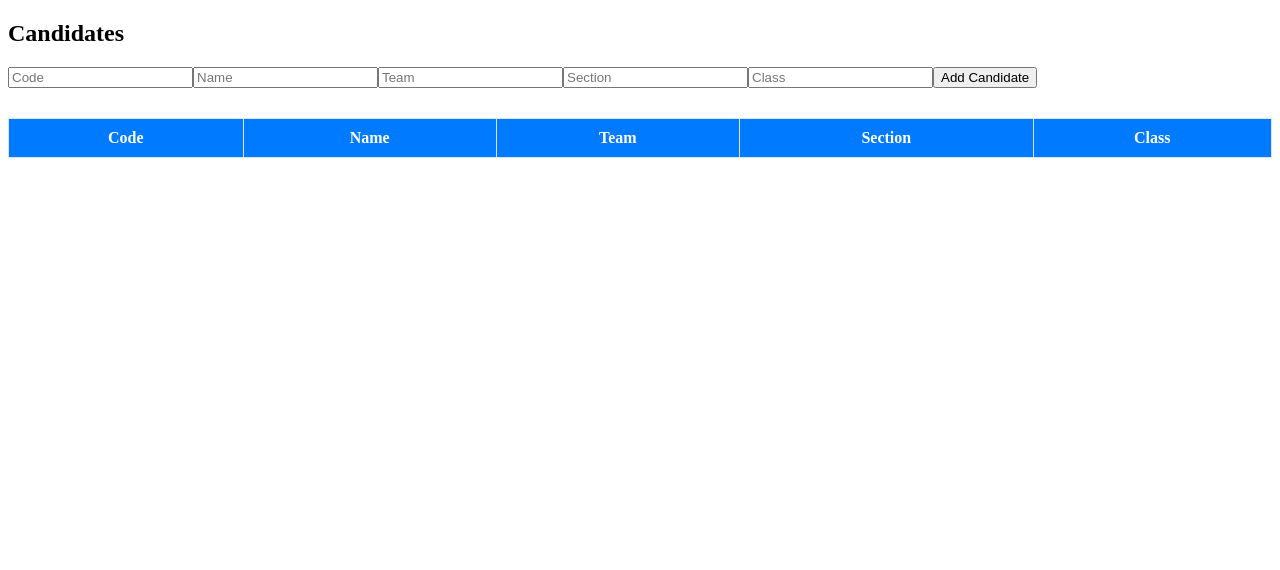
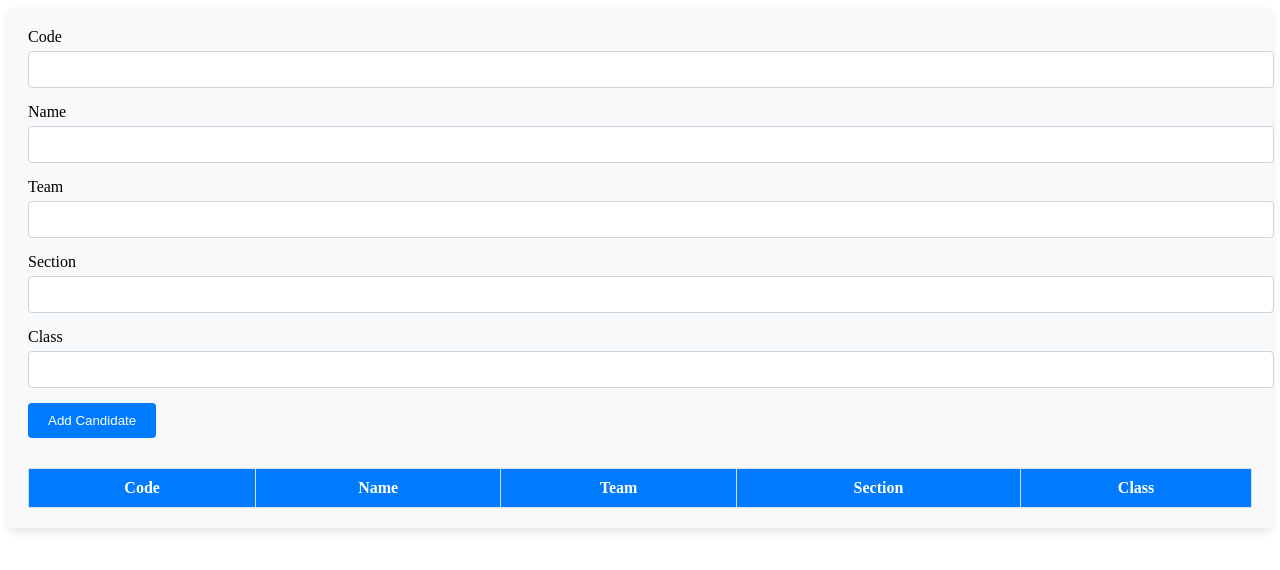
Before and after one commit to Javadamkd/art-fest-management, a Next.js app: page /candidates in a window 1280 px wide. Shown: the top 570 px of the page. Built offline with nearby package versions, Linux system fonts and the light colour scheme.

Commit message:
Update candidates.js

```diff
--- a/pages/candidates.js
+++ b/pages/candidates.js
@@ -1,32 +1,39 @@
+// pages/candidates.js
 import { useState } from 'react';
 import styles from './candidates.module.css';
 
 const Candidates = () => {
   const [candidates, setCandidates] = useState([]);
 
-  const addCandidate = (e) => {
-    e.preventDefault();
-    const newCandidate = {
-      code: e.target.code.value,
-      name: e.target.name.value,
-      team: e.target.team.value,
-      section: e.target.section.value,
-      class: e.target.class.value,
-    };
-    setCandidates([...candidates, newCandidate]);
-    e.target.reset(); // Reset form fields
+  const addCandidate = (event) => {
+    event.preventDefault();
+    // Add candidate logic here
   };
 
   return (
-    <div className={styles.pageContainer}>
-      <h2>Candidates</h2>
-      <form onSubmit={addCandidate} className={styles.formContainer}>
-        <input type="text" name="code" placeholder="Code" required />
-        <input type="text" name="name" placeholder="Name" required />
-        <input type="text" name="team" placeholder="Team" required />
-        <input type="text" name="section" placeholder="Section" required />
-        <input type="text" name="class" placeholder="Class" required />
-        <button type="submit" className={styles.button}>Add Candidate</button>
+    <div className={styles.container}>
+      <form onSubmit={addCandidate}>
+        <div className={styles.formGroup}>
+          <label>Code</label>
+          <input type="text" className={styles.inputField} />
+        </div>
+        <div className={styles.formGroup}>
+          <label>Name</label>
+          <input type="text" className={styles.inputField} />
+        </div>
+        <div className={styles.formGroup}>
+          <label>Team</label>
+          <input type="text" className={styles.inputField} />
+        </div>
+        <div className={styles.formGroup}>
+          <label>Section</label>
+          <input type="text" className={styles.inputField} />
+        </div>
+        <div className={styles.formGroup}>
+          <label>Class</label>
+          <input type="text" className={styles.inputField} />
+        </div>
+        <button type="submit" className={styles.submitButton}>Add Candidate</button>
       </form>
       <div className={styles.tableContainer}>
         <table className={styles.table}>
```
